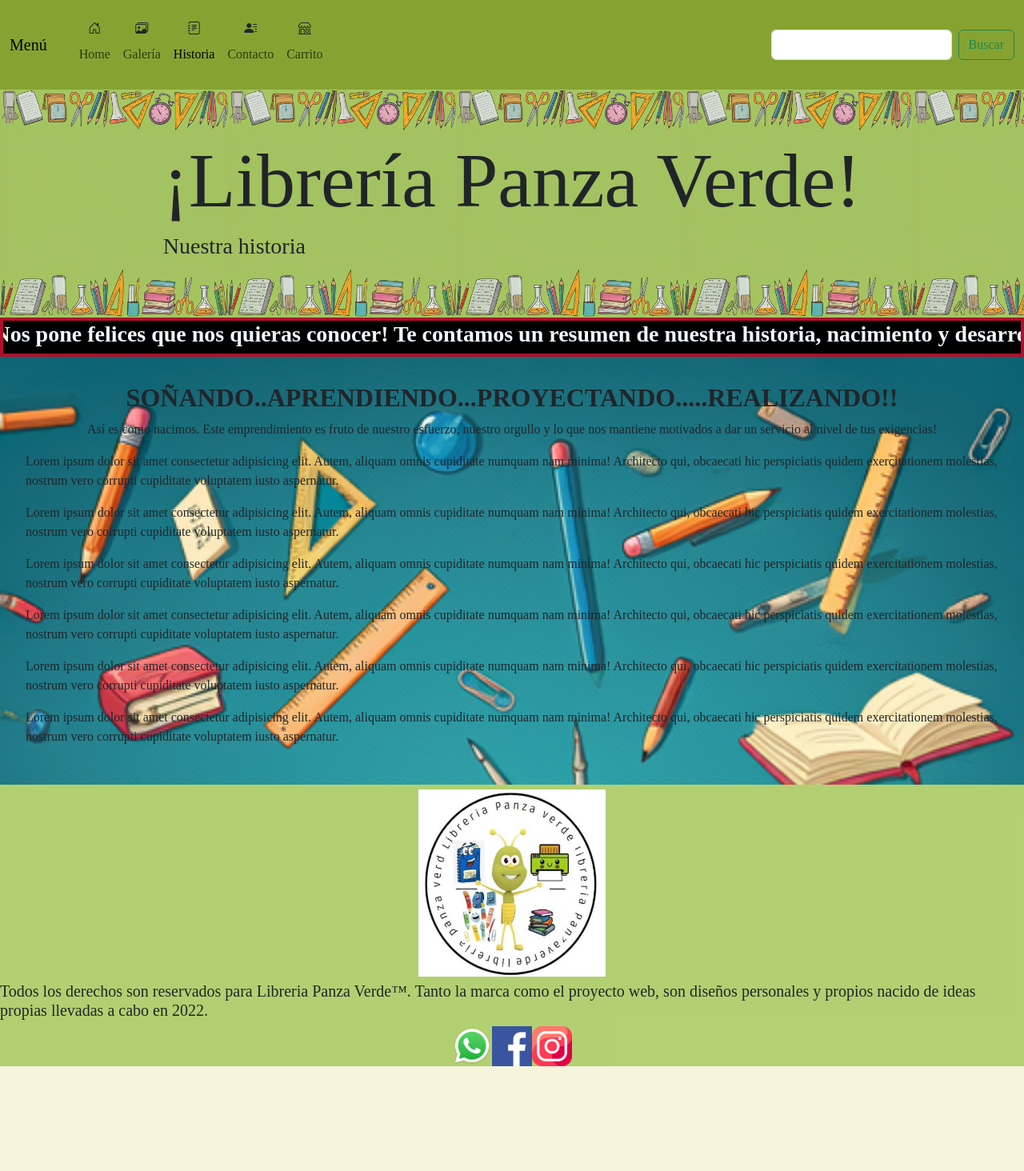
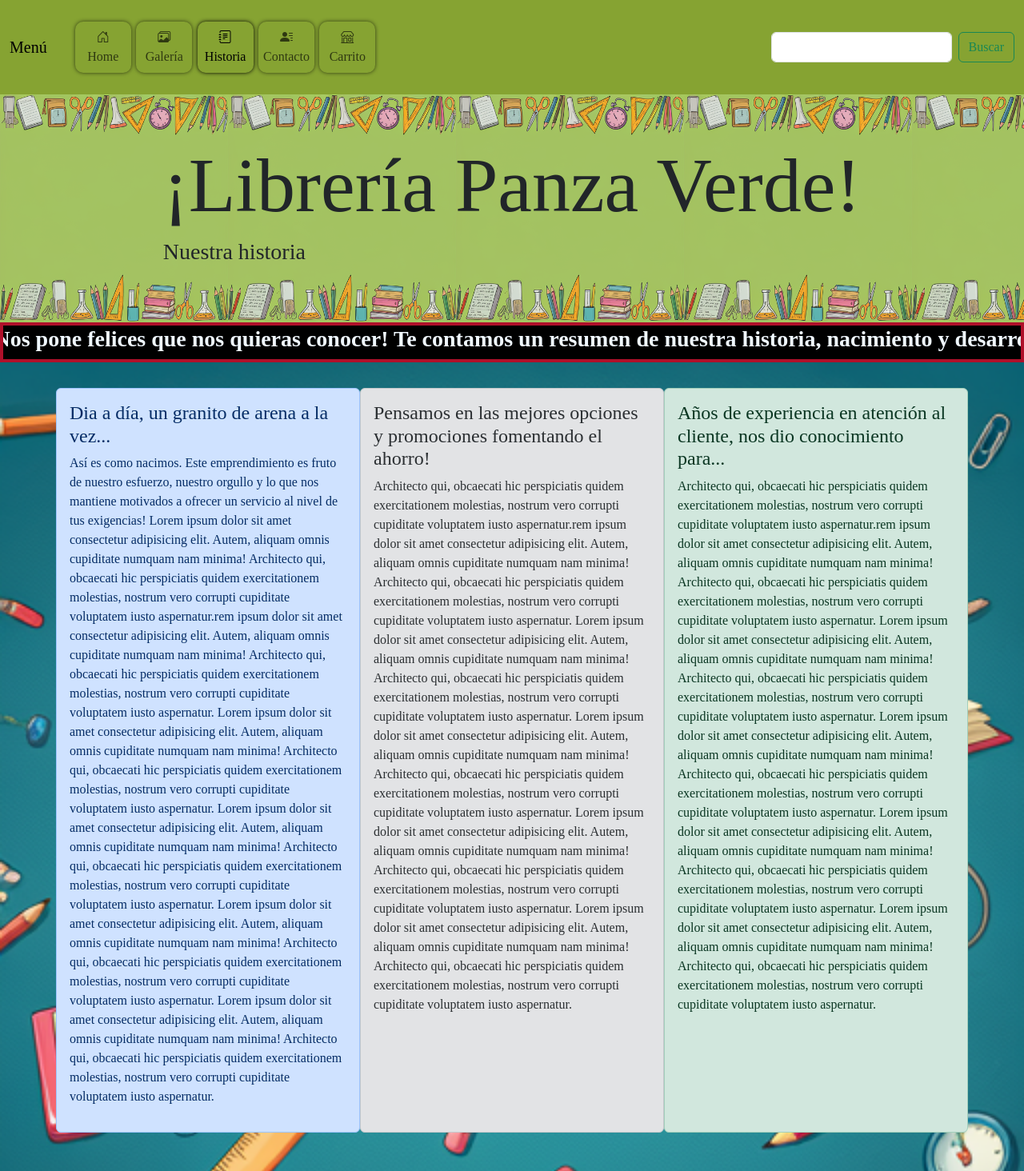
Before and after one commit to emalmeida-rp/lib.panzaverde, a plain HTML site: page pages/historia.html in a window 1280 px wide. Shown: the top 1464 px of the page at 80% size. Before the commit the page ends 1333 px from the top, so only its background shows below. Drawn offline with nearby package versions, Linux system fonts and the light colour scheme; a web font is replaced by a local one.

Commit message:
History-fixes-menores

```diff
--- a/css/styles.css
+++ b/css/styles.css
@@ -40,10 +40,21 @@ h1 {
 }
 
 .nav-item{
+    width: 70px;
     display: flex;
     flex-direction: column;
     align-items: center;
     justify-content: center;
+    margin: 0.2rem;
+}
+
+.nav-link{
+    display: flex;
+    flex-direction: column;
+    align-items: center;
+    box-shadow: 0 0 5px;
+    width: 70px;
+    border-radius: 10px;
 }
 
 header {
@@ -213,3 +224,7 @@ summary{
     max-width: 500px;
     overflow: hidden;
 }
+
+.carousel-item-active{
+    justify-content: center;
+}
--- a/pages/historia.html
+++ b/pages/historia.html
@@ -20,20 +20,21 @@
             </button>
             <div class="collapse navbar-collapse" id="navbarNav">
                 <ul class="navbar-nav">
-                    <li class="nav-item"><i class="bi bi-house-door"></i>
-                        <a class="nav-link" href="../index.html">Home</a>
+                    <li class="nav-item">
+                        <a class="btn nav-link" href="../index.html"><i class="bi bi-house-door"></i>Home</a>
                     </li>
-                    <li class="nav-item"><i class="bi bi-images"></i>
-                        <a class="nav-link" href="./galeria.html">Galería</a>
+                    <li class="nav-item">
+                        <a class="nav-link" href="./galeria.html"><i class="bi bi-images"></i>Galería</a>
                     </li>
-                    <li class="nav-item"><i class="bi bi-journal-text"></i>
-                        <a class="nav-link active" aria-current="page" href="./historia.html">Historia</a>
+                    <li class="nav-item">
+                        <a class="nav-link active" aria-current="page" href="./historia.html"><i
+                                class="bi bi-journal-text"></i>Historia</a>
                     </li>
-                    <li class="nav-item"><i class="bi bi-person-lines-fill"></i>
-                        <a class="nav-link" href="./contacto.html">Contacto</a>
+                    <li class="nav-item">
+                        <a class="nav-link" href="./contacto.html"><i class="bi bi-person-lines-fill"></i>Contacto</a>
                     </li>
-                    <li class="nav-item"><i class="bi bi-shop"></i>
-                        <a class="nav-link" href="./carrito.html">Carrito</a>
+                    <li class="nav-item">
+                        <a class="nav-link" href="./carrito.html"><i class="bi bi-shop"></i>Carrito</a>
                     </li>
                 </ul>
                 <form class="d-flex" role="search">
@@ -60,27 +61,110 @@
     </div>
 
     <main> <!-- Inicio estructura contenido relevante-->
-        <h2 class="text-fluid"><strong>SOÑANDO..APRENDIENDO...PROYECTANDO.....REALIZANDO!!</strong></h2>
-        <p>Así es como nacimos. Este emprendimiento es fruto de nuestro esfuerzo, nuestro orgullo y lo que nos mantiene
-            motivados a dar un servicio al nivel de tus exigencias!</p>
-        <p>Lorem ipsum dolor sit amet consectetur adipisicing elit. Autem, aliquam omnis cupiditate numquam nam minima!
-            Architecto qui, obcaecati hic perspiciatis quidem exercitationem molestias, nostrum vero corrupti cupiditate
-            voluptatem iusto aspernatur.</p>
-        <p>Lorem ipsum dolor sit amet consectetur adipisicing elit. Autem, aliquam omnis cupiditate numquam nam minima!
-            Architecto qui, obcaecati hic perspiciatis quidem exercitationem molestias, nostrum vero corrupti cupiditate
-            voluptatem iusto aspernatur.</p>
-        <p>Lorem ipsum dolor sit amet consectetur adipisicing elit. Autem, aliquam omnis cupiditate numquam nam minima!
-            Architecto qui, obcaecati hic perspiciatis quidem exercitationem molestias, nostrum vero corrupti cupiditate
-            voluptatem iusto aspernatur.</p>
-        <p>Lorem ipsum dolor sit amet consectetur adipisicing elit. Autem, aliquam omnis cupiditate numquam nam minima!
-            Architecto qui, obcaecati hic perspiciatis quidem exercitationem molestias, nostrum vero corrupti cupiditate
-            voluptatem iusto aspernatur.</p>
-        <p>Lorem ipsum dolor sit amet consectetur adipisicing elit. Autem, aliquam omnis cupiditate numquam nam minima!
-            Architecto qui, obcaecati hic perspiciatis quidem exercitationem molestias, nostrum vero corrupti cupiditate
-            voluptatem iusto aspernatur.</p>
-        <p>Lorem ipsum dolor sit amet consectetur adipisicing elit. Autem, aliquam omnis cupiditate numquam nam minima!
-            Architecto qui, obcaecati hic perspiciatis quidem exercitationem molestias, nostrum vero corrupti cupiditate
-            voluptatem iusto aspernatur.</p>
+        <div class="container">
+            <div class="row">
+                <div class="col-md-4 alert alert-primary">
+                    <h4>Dia a día, un granito de arena a la vez...</h4>
+                    <p class="text-justify">Así es como nacimos. Este emprendimiento es fruto de nuestro esfuerzo,
+                        nuestro
+                        orgullo y lo que nos mantiene motivados a ofrecer un servicio al nivel de tus exigencias!
+                        Lorem ipsum dolor sit amet consectetur adipisicing elit. Autem, aliquam omnis cupiditate numquam
+                        nam minima!
+                        Architecto qui, obcaecati hic perspiciatis quidem exercitationem molestias, nostrum vero
+                        corrupti cupiditate voluptatem iusto aspernatur.rem ipsum dolor sit amet consectetur adipisicing
+                        elit.
+                        Autem, aliquam omnis cupiditate numquam
+                        nam minima!
+                        Architecto qui, obcaecati hic perspiciatis quidem exercitationem molestias, nostrum vero
+                        corrupti cupiditate
+                        voluptatem iusto aspernatur.
+                        Lorem ipsum dolor sit amet consectetur adipisicing elit. Autem, aliquam omnis cupiditate numquam
+                        nam minima!
+                        Architecto qui, obcaecati hic perspiciatis quidem exercitationem molestias, nostrum vero
+                        corrupti cupiditate
+                        voluptatem iusto aspernatur.
+                        Lorem ipsum dolor sit amet consectetur adipisicing elit. Autem, aliquam omnis cupiditate numquam
+                        nam minima!
+                        Architecto qui, obcaecati hic perspiciatis quidem exercitationem molestias, nostrum vero
+                        corrupti cupiditate
+                        voluptatem iusto aspernatur.
+                        Lorem ipsum dolor sit amet consectetur adipisicing elit. Autem, aliquam omnis cupiditate numquam
+                        nam minima!
+                        Architecto qui, obcaecati hic perspiciatis quidem exercitationem molestias, nostrum vero
+                        corrupti cupiditate
+                        voluptatem iusto aspernatur.
+                        Lorem ipsum dolor sit amet consectetur adipisicing elit. Autem, aliquam omnis cupiditate numquam
+                        nam minima!
+                        Architecto qui, obcaecati hic perspiciatis quidem exercitationem molestias, nostrum vero
+                        corrupti cupiditate
+                        voluptatem iusto aspernatur.</p>
+                </div>
+                <div class="col-md-4 alert alert-secondary">
+                    <h4>Pensamos en las mejores opciones y promociones fomentando el ahorro!</h4>
+                    <p class="text-justify">
+                        Architecto qui, obcaecati hic perspiciatis quidem exercitationem molestias, nostrum vero
+                        corrupti cupiditate voluptatem iusto aspernatur.rem ipsum dolor sit amet consectetur adipisicing
+                        elit.
+                        Autem, aliquam omnis cupiditate numquam
+                        nam minima!
+                        Architecto qui, obcaecati hic perspiciatis quidem exercitationem molestias, nostrum vero
+                        corrupti cupiditate
+                        voluptatem iusto aspernatur.
+                        Lorem ipsum dolor sit amet consectetur adipisicing elit. Autem, aliquam omnis cupiditate numquam
+                        nam minima!
+                        Architecto qui, obcaecati hic perspiciatis quidem exercitationem molestias, nostrum vero
+                        corrupti cupiditate
+                        voluptatem iusto aspernatur.
+                        Lorem ipsum dolor sit amet consectetur adipisicing elit. Autem, aliquam omnis cupiditate numquam
+                        nam minima!
+                        Architecto qui, obcaecati hic perspiciatis quidem exercitationem molestias, nostrum vero
+                        corrupti cupiditate
+                        voluptatem iusto aspernatur.
+                        Lorem ipsum dolor sit amet consectetur adipisicing elit. Autem, aliquam omnis cupiditate numquam
+                        nam minima!
+                        Architecto qui, obcaecati hic perspiciatis quidem exercitationem molestias, nostrum vero
+                        corrupti cupiditate
+                        voluptatem iusto aspernatur.
+                        Lorem ipsum dolor sit amet consectetur adipisicing elit. Autem, aliquam omnis cupiditate numquam
+                        nam minima!
+                        Architecto qui, obcaecati hic perspiciatis quidem exercitationem molestias, nostrum vero
+                        corrupti cupiditate
+                        voluptatem iusto aspernatur.</p>
+                </div>
+                <div class="col-md-4 alert alert-success">
+                    <h4>Años de experiencia en atención al cliente, nos dio conocimiento para...</h4>
+                    <p class="text-justify">
+                        Architecto qui, obcaecati hic perspiciatis quidem exercitationem molestias, nostrum vero
+                        corrupti cupiditate voluptatem iusto aspernatur.rem ipsum dolor sit amet consectetur adipisicing
+                        elit.
+                        Autem, aliquam omnis cupiditate numquam
+                        nam minima!
+                        Architecto qui, obcaecati hic perspiciatis quidem exercitationem molestias, nostrum vero
+                        corrupti cupiditate
+                        voluptatem iusto aspernatur.
+                        Lorem ipsum dolor sit amet consectetur adipisicing elit. Autem, aliquam omnis cupiditate numquam
+                        nam minima!
+                        Architecto qui, obcaecati hic perspiciatis quidem exercitationem molestias, nostrum vero
+                        corrupti cupiditate
+                        voluptatem iusto aspernatur.
+                        Lorem ipsum dolor sit amet consectetur adipisicing elit. Autem, aliquam omnis cupiditate numquam
+                        nam minima!
+                        Architecto qui, obcaecati hic perspiciatis quidem exercitationem molestias, nostrum vero
+                        corrupti cupiditate
+                        voluptatem iusto aspernatur.
+                        Lorem ipsum dolor sit amet consectetur adipisicing elit. Autem, aliquam omnis cupiditate numquam
+                        nam minima!
+                        Architecto qui, obcaecati hic perspiciatis quidem exercitationem molestias, nostrum vero
+                        corrupti cupiditate
+                        voluptatem iusto aspernatur.
+                        Lorem ipsum dolor sit amet consectetur adipisicing elit. Autem, aliquam omnis cupiditate numquam
+                        nam minima!
+                        Architecto qui, obcaecati hic perspiciatis quidem exercitationem molestias, nostrum vero
+                        corrupti cupiditate
+                        voluptatem iusto aspernatur.</p>
+                </div>
+            </div>
+        </div>
     </main> <!-- fin estructura contenido relevante-->
 
     <footer>
@@ -97,7 +181,7 @@
                 rel="noopenernoreferrer"><img src="../img/ico fb.png" width="50px" height="50px"></a>
             <a href="https://www.instagram.com/libreriapanzaverde/" target="_blank" rel="noopenernoreferrer"><img
                     src="../img/insta-ico.png" alt="" width="50px" height="50px"></a>
-            </div>
+        </div>
     </footer>
     <script src="https://cdn.jsdelivr.net/npm/bootstrap@5.3.3/dist/js/bootstrap.bundle.min.js"
         integrity="sha384-YvpcrYf0tY3lHB60NNkmXc5s9fDVZLESaAA55NDzOxhy9GkcIdslK1eN7N6jIeHz"
```
Also changed, not shown: index.html (+17 -14 lines), pages/carrito.html (+10 -10 lines), pages/contacto.html (+10 -10 lines), pages/galeria.html (+10 -10 lines).
